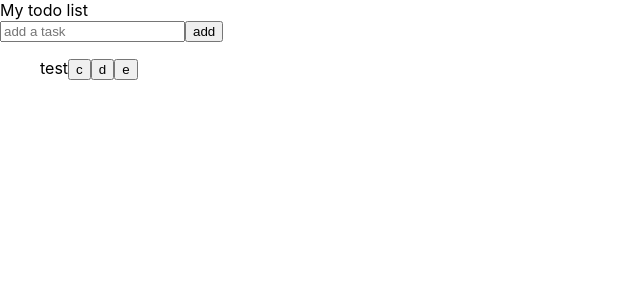
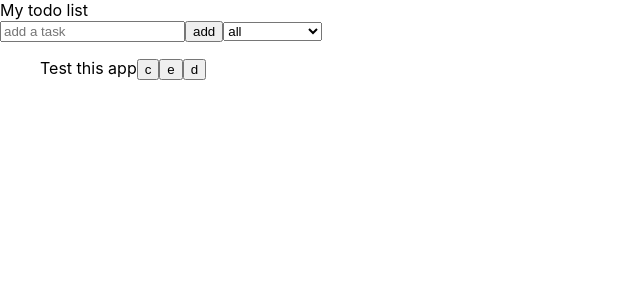
Before and after one commit to Garelay/Todo-List, a React (Create React App) app: page / in a window 1280 px wide. Shown: the top 300 px of the page, without its empty margins (0-640 px from the left). Built offline with nearby package versions, Linux system fonts and the light colour scheme.

Commit message:
added filtration, local storage capabilities and twicked update form

```diff
--- a/src/App.js
+++ b/src/App.js
@@ -1,24 +1,57 @@
-import React, {useState} from "react";
+import React, {useState, useEffect} from "react";
 import Form from "./components/Form";
 import Todolist from "./components/Todolist";
 
-// import Todo from "./components/Todo";
+function App() {
+
+  const [todos, setTodos] = useState([{id:1, task: "Test this app", completed:false,edit:false}])
+  const [filteredTodos, setFilteredTodos] = useState(todos)
+  const [filterStatus, setFilterStatus] = useState("all")
+
+  //onMount getting todos from local storage
+  useEffect(()=>{
+    if (localStorage.getItem("todos")===null){
+      localStorage.setItem("todos", JSON.stringify(todos))
+    }
+    else {
+      setTodos(JSON.parse(localStorage.getItem("todos")))
+    }
+  },[])
+  //on change of todos change local storage
+  useEffect(()=>{
+    localStorage.setItem("todos", JSON.stringify(todos))
+  },[todos])
 
 
-function App() {
-
-  // const [input, setInput] = useState("")
-  const [todos, setTodos] = useState([{id:1, task: "test", completed:false,edit:false}])
+  useEffect(()=>{
+    const handleFilter = () =>{
+      switch (filterStatus) {
+        case "completed":{
+          setFilteredTodos(todos.filter((todo=>todo.completed)))
+          break
+        }
+        case "uncompleted":{
+          setFilteredTodos(todos.filter((todo=>!todo.completed)))
+          break
+        }
+        default:{
+          setFilteredTodos(todos)
+          break
+        }
+      }
+    }
+    handleFilter()
+  }, [todos, filterStatus]);
 
   return (
     <div className="App">
      <header>My todo list</header>
      <Form
-    //  input={input}
-    //  setInput={setInput}
-     todos={todos}
-     setTodos={setTodos}/>
-     <Todolist todos={todos} setTodos={setTodos}/>
+      todos={todos}
+      setTodos={setTodos}
+      filteredTodos={filteredTodos}
+      setFilterStatus={setFilterStatus}/>
+     <Todolist todos={todos} setTodos={setTodos} filteredTodos={filteredTodos}/>
     </div>
   );
 }
--- a/src/components/Form.jsx
+++ b/src/components/Form.jsx
@@ -2,7 +2,7 @@ import React, { useState } from 'react'
 import { v4 as uuidv4 } from 'uuid';
 // import Todo from './Todo'
 
-function Form({todos,setTodos}) {
+function Form({todos,setTodos,setFilterStatus,filteredTodos}) {
     const [input, setInput] = useState("")
 
     const handleChange = e => {
@@ -18,12 +18,21 @@ function Form({todos,setTodos}) {
         await setTodos(newTodos);
         setInput("")
       }
+    const handleFilterStatusChange = (e) =>{
+        setFilterStatus(e.target.value)
+    }
 
     return (
             <form className="form" onSubmit={handleSubmit}>
                 <input type="text" className="input" placeholder="add a task" value={input} onChange={handleChange}/>
                 <button className="add">add</button>
+                <select className = "filter-select" onChange={handleFilterStatusChange}>
+                    <option value="all">all</option>
+                    <option value="completed">completed</option>
+                    <option value="uncompleted">uncompleted</option>
+                </select>
             </form>
+
     )
 }
 
--- a/src/components/Todo.jsx
+++ b/src/components/Todo.jsx
@@ -37,11 +37,11 @@ function Todo({todo, todos, setTodos}) {
             <button className="complete-btn" onClick={handleComplete}>
                 c
             </button>
+            <button className="edit-btn" onClick={handleEdit}>
+                e
+            </button>
             <button className="delete-btn" onClick={handleDelete}>
                 d
-            </button>
-            <button className="edit-btn" onClick={handleEdit}>
-                e
             </button>
         </div>
     )
--- a/src/components/Todolist.jsx
+++ b/src/components/Todolist.jsx
@@ -4,13 +4,11 @@ import Todo from './Todo'
 
 
 
-const Todolist = ({ todos , setTodos}) => {
-    // const list = todos.map(todo=>{
-    //     <Todo key={todo.id} task={todo.task}/>
-    // })
+const Todolist = ({ todos , setTodos, filteredTodos}) => {
+
     return (
           <ul>
-         {todos.map(todo=> <Todo key={todo.id} todo={todo} todos={todos} setTodos={setTodos}/>) }
+         {filteredTodos.map(todo=> <Todo key={todo.id} todo={todo} todos={todos} setTodos={setTodos}/>) }
           </ul>
 
     )
--- a/src/components/UpdateForm.jsx
+++ b/src/components/UpdateForm.jsx
@@ -1,7 +1,7 @@
 import React, {useState} from 'react'
 
 function UpdateForm({todo, todos, setTodos}) {
-        const [input, setInput] = useState("")
+        const [input, setInput] = useState(todo.task)
         const handleChange = e => {
             setInput(e.target.value)
         }
```
